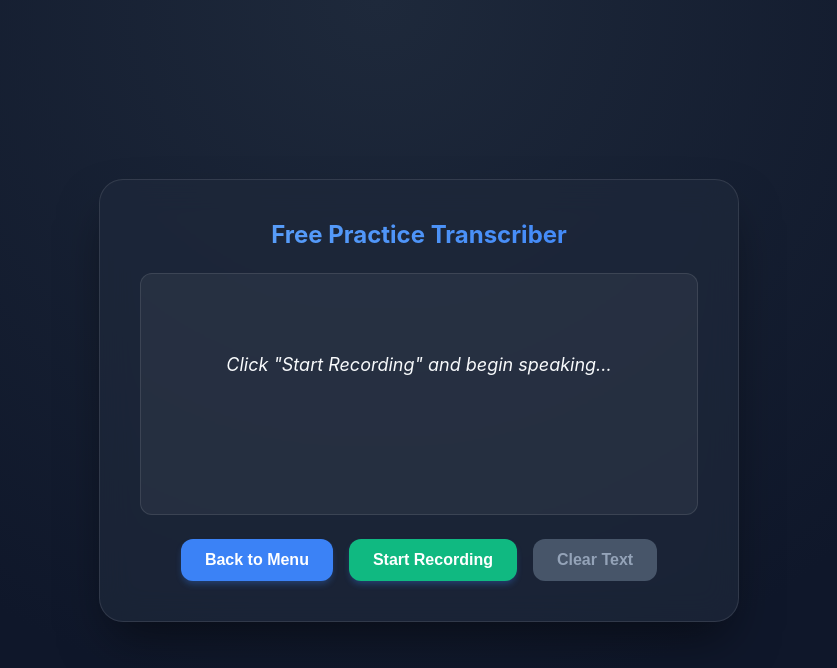
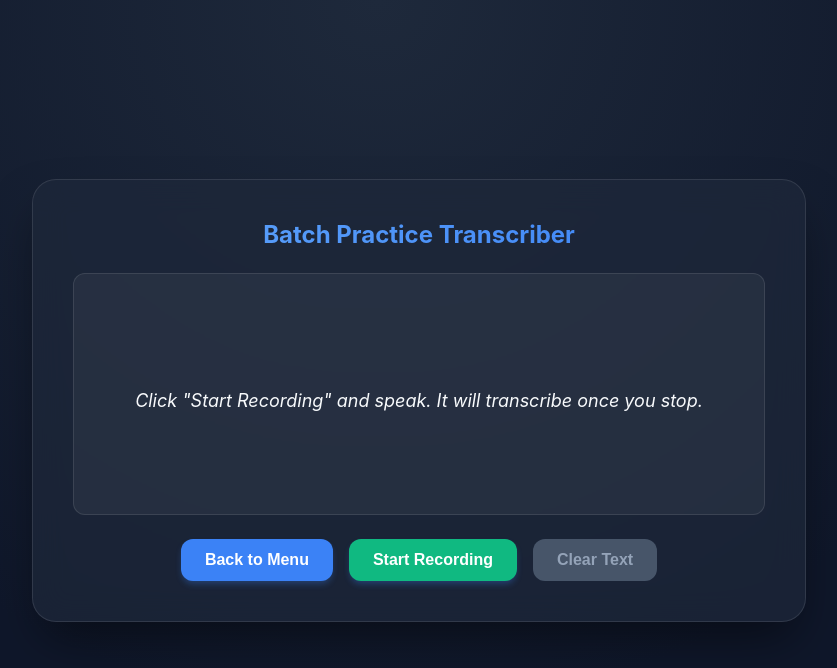
Before and after one commit to christiankelechi/proficiencyenhancer, a React (Vite) app: page / in a window 1280 px wide. Both pictures are taken after a click on the button "FREE TRANSCRIBER". Shown: the top 668 px of the page, without its empty margins (262-1099 px from the left). Built offline with nearby package versions, Linux system fonts and the light colour scheme.

Commit message:
fixed issue of text duplication

```diff
--- a/src/components/TranscriberView.jsx
+++ b/src/components/TranscriberView.jsx
@@ -3,11 +3,10 @@ import React, { useState, useEffect, useRef } from 'react';
 export default function TranscriberView({ onBack }) {
   const [isRecording, setIsRecording] = useState(false);
   const [transcript, setTranscript] = useState('');
-  const [interimTranscript, setInterimTranscript] = useState('');
   const [error, setError] = useState(null);
 
   const recognitionRef = useRef(null);
-  const savedTranscriptRef = useRef('');
+  const pendingTranscriptRef = useRef('');
 
   useEffect(() => {
     const SpeechRecognition = window.SpeechRecognition || window.webkitSpeechRecognition;
@@ -18,23 +17,21 @@ export default function TranscriberView({ onBack }) {
 
     const recognition = new SpeechRecognition();
     recognition.continuous = true;
-    recognition.interimResults = true;
+    recognition.interimResults = false; // Disable real-time interim results
     recognition.lang = 'en-US';
+
+    recognition.onstart = () => {
+      pendingTranscriptRef.current = '';
+    };
 
     recognition.onresult = (event) => {
       let finalStr = '';
-      let interimStr = '';
-
       for (let i = 0; i < event.results.length; ++i) {
         if (event.results[i].isFinal) {
           finalStr += event.results[i][0].transcript + ' ';
-        } else {
-          interimStr += event.results[i][0].transcript + ' ';
         }
       }
-
-      setTranscript(savedTranscriptRef.current + finalStr);
-      setInterimTranscript(interimStr);
+      pendingTranscriptRef.current = finalStr;
     };
 
     recognition.onerror = (event) => {
@@ -46,7 +43,10 @@ export default function TranscriberView({ onBack }) {
 
     recognition.onend = () => {
       setIsRecording(false);
-      savedTranscriptRef.current = transcript;
+      if (pendingTranscriptRef.current.trim() !== '') {
+        setTranscript(prev => prev + (prev ? ' ' : '') + pendingTranscriptRef.current);
+      }
+      pendingTranscriptRef.current = '';
     };
 
     recognitionRef.current = recognition;
@@ -56,16 +56,14 @@ export default function TranscriberView({ onBack }) {
         recognitionRef.current.stop();
       }
     };
-  }, [transcript]);
+  }, []);
 
   const toggleRecording = () => {
     if (!recognitionRef.current) return;
 
     if (isRecording) {
       recognitionRef.current.stop();
-      setIsRecording(false);
-      savedTranscriptRef.current = transcript;
-      setInterimTranscript('');
+      // UI update happens automatically inside onend
     } else {
       setError(null);
       try {
@@ -79,13 +77,12 @@ export default function TranscriberView({ onBack }) {
 
   const clearTranscript = () => {
     setTranscript('');
-    setInterimTranscript('');
-    savedTranscriptRef.current = '';
+    pendingTranscriptRef.current = '';
   };
 
   return (
     <div className="container text-center">
-      <h2 className="text-xl mb-4">Free Practice Transcriber</h2>
+      <h2 className="text-xl mb-4">Batch Practice Transcriber</h2>
 
       {error && <p className="text-danger mb-4 font-bold">{error}</p>}
 
@@ -95,15 +92,22 @@ export default function TranscriberView({ onBack }) {
         justifyContent: 'flex-start',
         textAlign: 'left',
         padding: '20px',
-        overflowY: 'auto'
+        overflowY: 'auto',
+        flexDirection: 'column'
       }}>
         <p className="text-lg">
           {transcript}
-          <span style={{ color: '#94a3b8' }}>{interimTranscript}</span>
         </p>
-        {!transcript && !interimTranscript && !isRecording && (
+
+        {isRecording && (
+          <div className="mt-4 pulse" style={{ color: '#10b981', fontWeight: 'bold', width: '100%', textAlign: 'center' }}>
+            Recording in progress... (Audio will be transcribed when you hit stop)
+          </div>
+        )}
+
+        {!transcript && !isRecording && (
           <p className="italic text-secondary" style={{ width: '100%', textAlign: 'center', marginTop: '60px' }}>
-            Click "Start Recording" and begin speaking...
+            Click "Start Recording" and speak. It will transcribe once you stop.
           </p>
         )}
       </div>
@@ -119,7 +123,7 @@ export default function TranscriberView({ onBack }) {
         >
           {isRecording ? "Stop Recording" : "Start Recording"}
         </button>
-        <button onClick={clearTranscript} disabled={!transcript && !interimTranscript}>
+        <button onClick={clearTranscript} disabled={!transcript}>
           Clear Text
         </button>
       </div>
```
